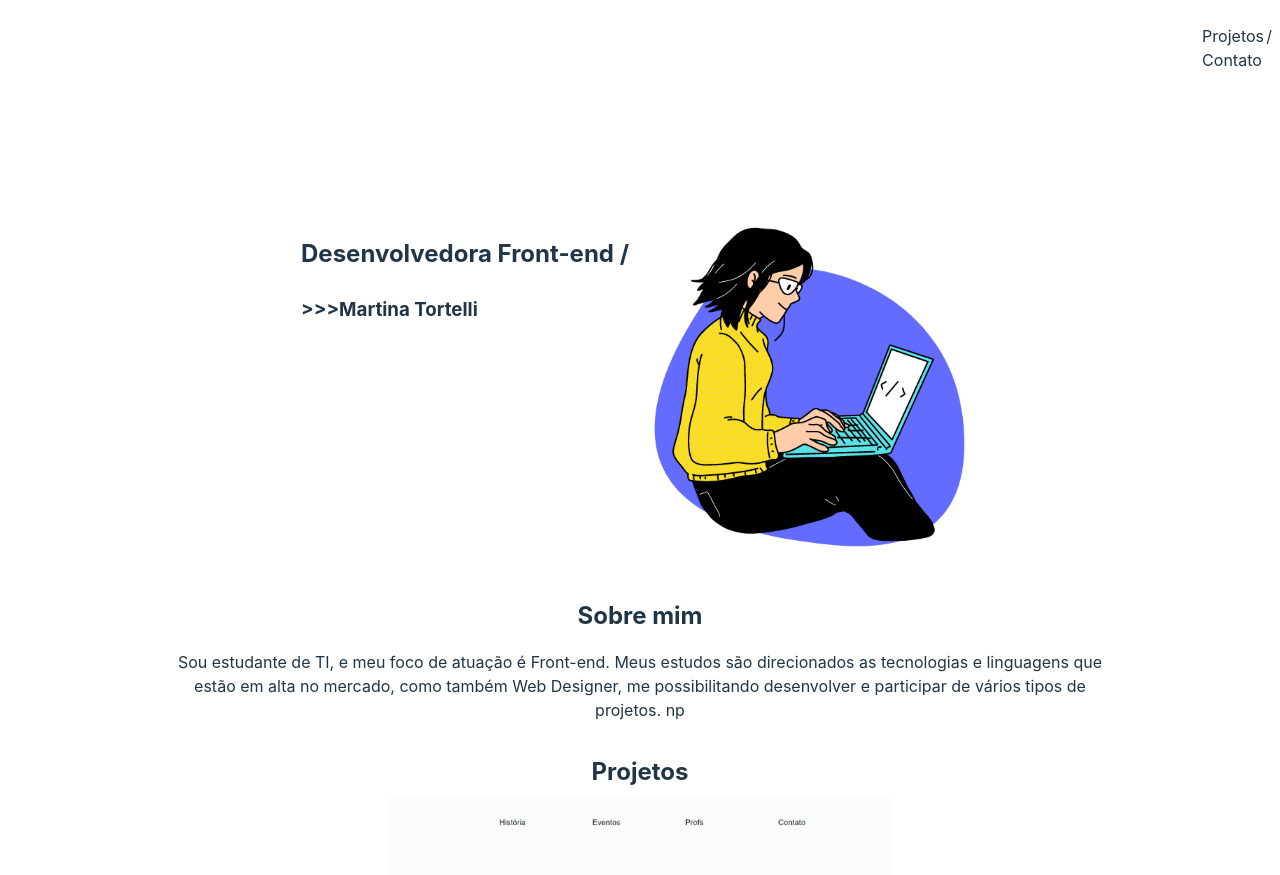
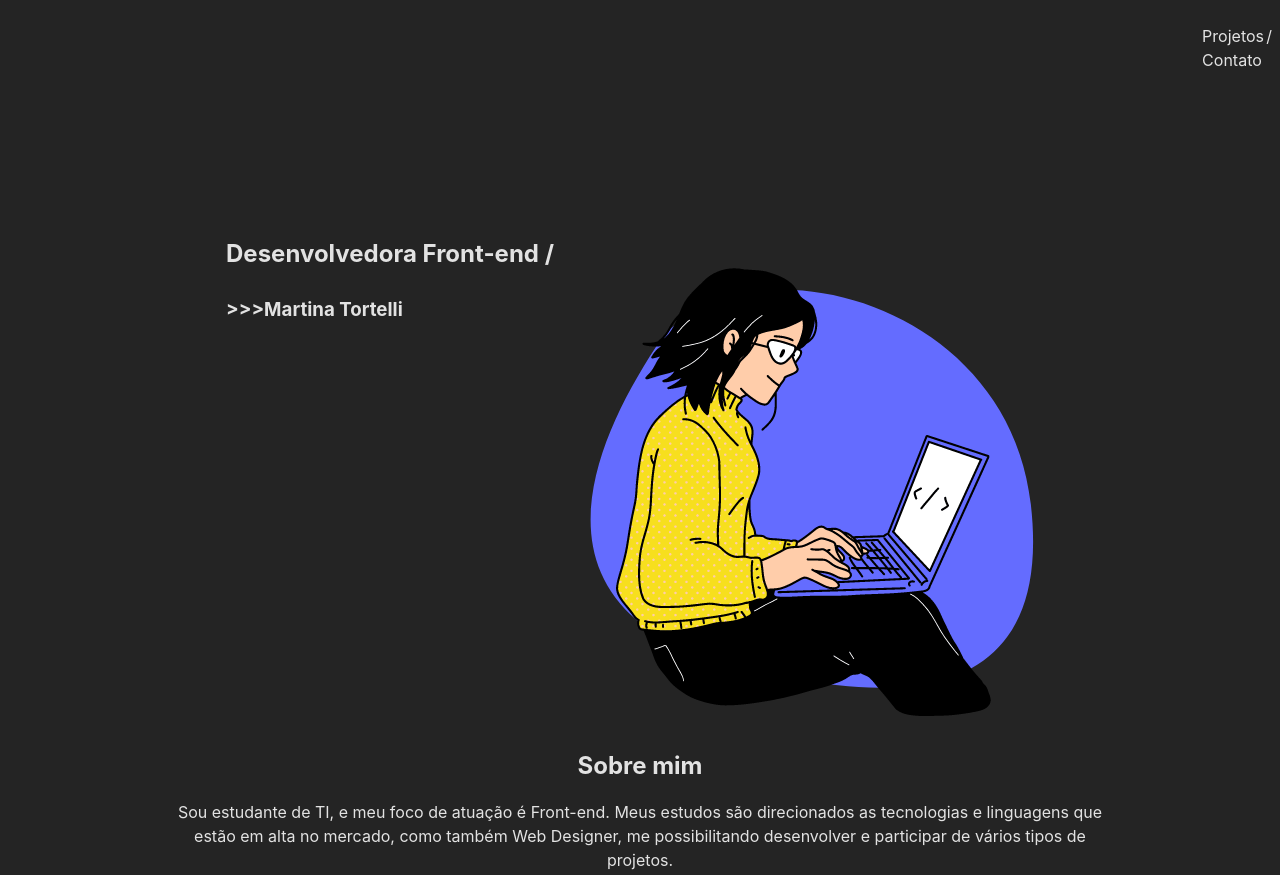
Before and after one commit to Illetrot/martina_portfolio, a website built with Vite: page index.html in a window 1280 px wide. Shown: the top 875 px of the page. Built offline with nearby package versions, Linux system fonts and the light colour scheme.

Commit message:
fix bg color, dev image size

```diff
--- a/index.html
+++ b/index.html
@@ -22,13 +22,14 @@
           <br />
           <h3>>>>Martina Tortelli</h3>
         </div>
-        <img src="/portfolio_image.png" alt="dev" class="image">
+
+        <img src="/portfolio_imagedark.png" alt="image">
       </section>
 
       <section class="about">
         <h2>Sobre mim</h2>
         <p>
-          Sou estudante de TI, e meu foco de atuação é Front-end. Meus estudos são direcionados as tecnologias e linguagens que estão em alta no mercado, como também Web Designer, me possibilitando desenvolver e participar de vários tipos de projetos.  np
+          Sou estudante de TI, e meu foco de atuação é Front-end. Meus estudos são direcionados as tecnologias e linguagens que estão em alta no mercado, como também Web Designer, me possibilitando desenvolver e participar de vários tipos de projetos.
         </p>
       </section>
 
--- a/style.css
+++ b/style.css
@@ -164,19 +164,6 @@ button:focus-visible {
   outline: 4px auto -webkit-focus-ring-color;
 }
 
-@media (prefers-color-scheme: light) {
-  :root {
-    color: #213547;
-    background-color: #ffffff;
-  }
-  a:hover {
-    color: #747bff;
-  }
-  button {
-    background-color: #f9f9f9;
-  }
-}
-
 .intro {
   display: flex;
   columns: 2;
```
